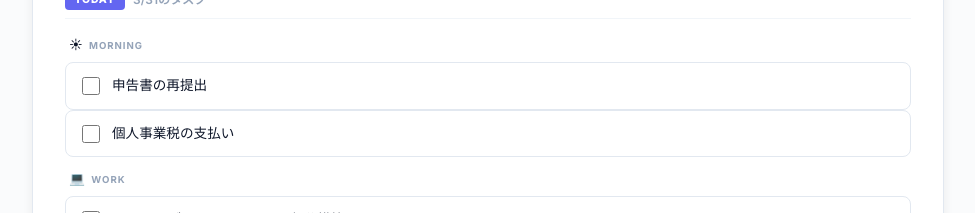
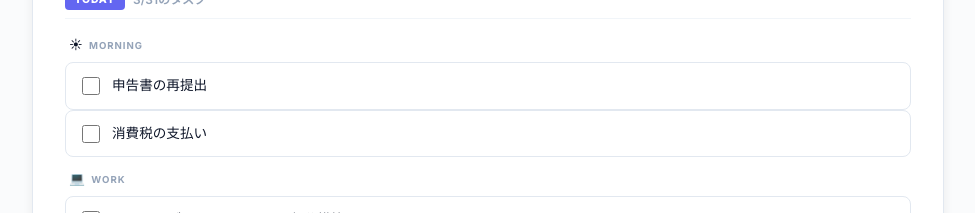
Before and after one commit to temmahirasawa-spec/sesuji-app, a Next.js app: page / in a window 1280 px wide. Shown: the part 860-1073 px from the top of the page, without its empty margins (152-1127 px from the left). Built offline with nearby package versions, Linux system fonts and the light colour scheme.

Commit message:
3/31: 個人事業税→消費税に修正

```diff
--- a/app/page.tsx
+++ b/app/page.tsx
@@ -58,7 +58,7 @@ const WEEK_DATA: { [key: string]: DayPlan } = {
     inspiration: inspirations['3/31'].description,
     todayTasks: [
       { id: 1, text: '申告書の再提出', completed: false, category: 'morning' },
-      { id: 2, text: '個人事業税の支払い', completed: false, category: 'morning' },
+      { id: 2, text: '消費税の支払い', completed: false, category: 'morning' },
       { id: 3, text: 'YORKYSブランチのメニュー部分構築', completed: false, category: 'work' },
       { id: 6, text: 'YORKYS FROMAのカード修正', completed: false, category: 'work' },
       { id: 4, text: '筋トレ', completed: false, category: 'evening' },
--- a/lib/storage.ts
+++ b/lib/storage.ts
@@ -1,7 +1,7 @@
 const STORAGE_KEY = 'sesuji_week_tasks';
 const TIME_STORAGE_KEY = 'sesuji_week_times';
 const VERSION_KEY = 'sesuji_version';
-const CURRENT_VERSION = '3';
+const CURRENT_VERSION = '4';
 
 // バージョンが変わったらdailyデータをクリア
 export const checkVersion = () => {
```
